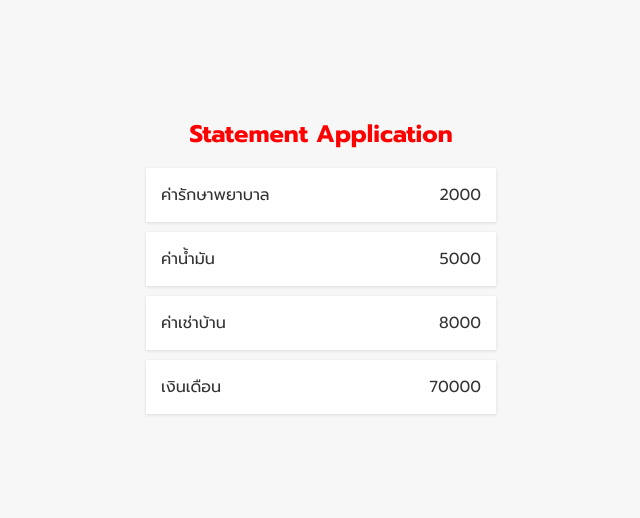
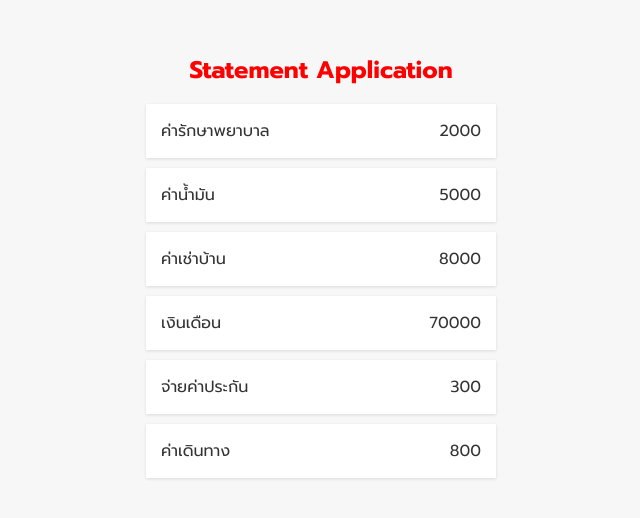
Before and after one commit to chxmek/react-basic, a React (Create React App) app: page / in a window 1280 px wide. Shown: the part 130-648 px from the top of the page, without its empty margins (319-959 px from the left). Built offline with nearby package versions, Linux system fonts and the light colour scheme.

Commit message:
add loop props

```diff
--- a/src/components/Transaction.js
+++ b/src/components/Transaction.js
@@ -3,17 +3,24 @@
 
 const Transaction = () => {
   const data = [
-    {title: "ค่ารักษาพยาบาล", amount: 2000},
-    {title: "ค่าน้ำมัน", amount: 5000},
-    {title: "ค่าเช่าบ้าน", amount: 8000},
-    {title: "เงินเดือน", amount: 70000},
-  ]
+    { title: "ค่ารักษาพยาบาล", amount: 2000 },
+    { title: "ค่าน้ำมัน", amount: 5000 },
+    { title: "ค่าเช่าบ้าน", amount: 8000 },
+    { title: "เงินเดือน", amount: 70000 },
+    { title: "จ่ายค่าประกัน", amount: 300 },
+    { title: "ค่าเดินทาง", amount: 800 },
+  ];
   return (
+    // <ul className="item-list">
+    //   <Item title={data[0].title} amount={data[0].amount} />  {/* กำหนดค่า props(property) ที่ส่งไปยัง Item */}
+    //   <Item title={data[1].title} amount={data[1].amount} />
+    //   <Item title={data[2].title} amount={data[2].amount} />
+    //   <Item title={data[3].title} amount={data[3].amount} />
+    // </ul>
     <ul className="item-list">
-      <Item title={data[0].title} amount={data[0].amount} />  {/* กำหนดค่า props(property) ที่ส่งไปยัง Item */}
-      <Item title={data[1].title} amount={data[1].amount} />
-      <Item title={data[2].title} amount={data[2].amount} />
-      <Item title={data[3].title} amount={data[3].amount} />
+      {data.map((element) => {
+        return <Item title = {element.title} amount = {element.amount}/>;   // loop ค่าแสดงผลแบบ array.map
+      })}
     </ul>
   );
 };
```
